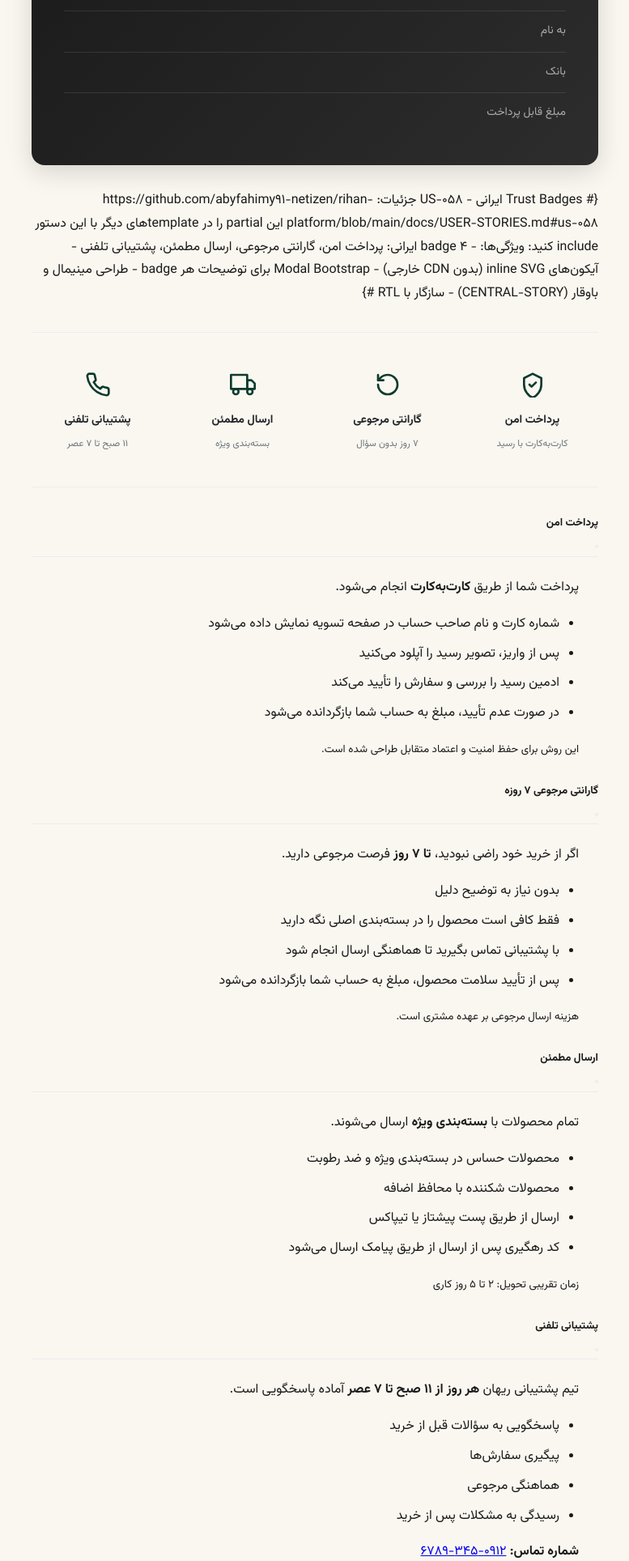
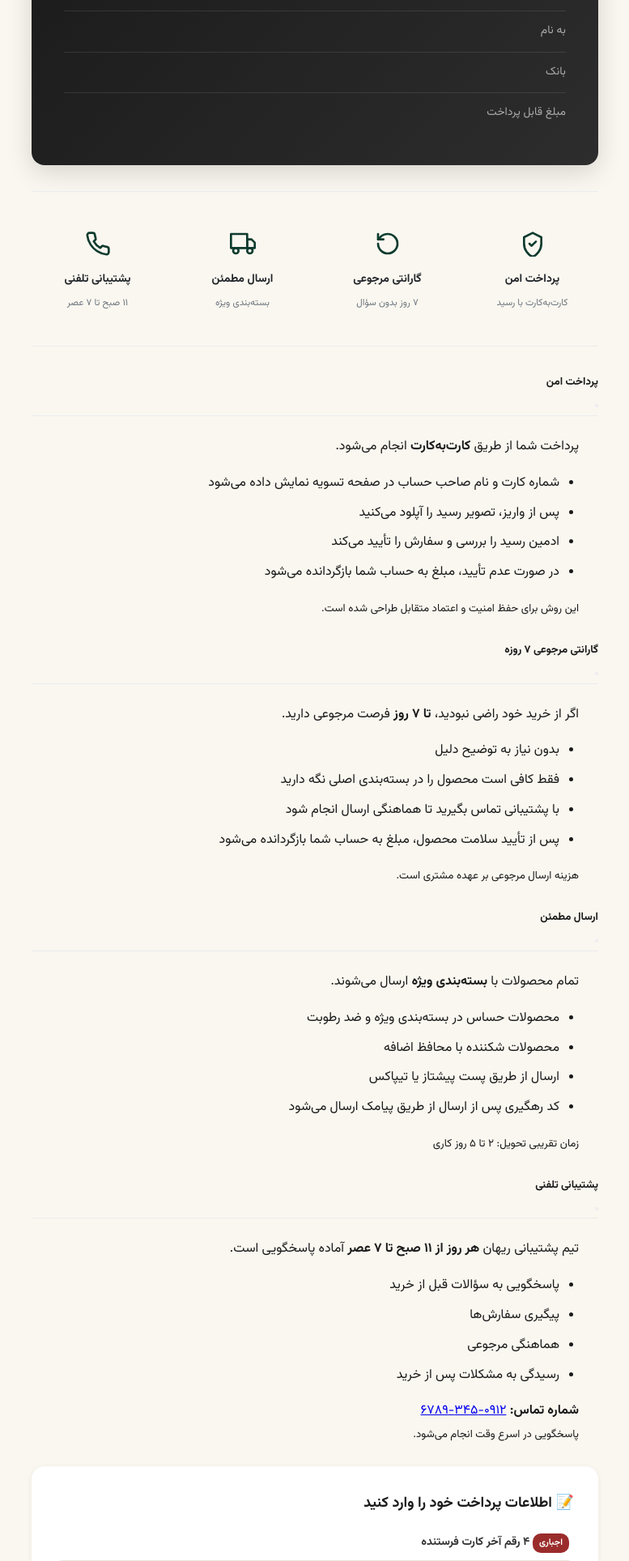
Before and after one commit to abyfahimy91-netizen/rihan-platform, a Django app: template src/modules/order/templates/order/payment_submit.html in a window 1280 px wide. Shown: the part 394-2322 px from the top of the page at 81% size, without its empty margins (251-1028 px from the left). Run offline with Django 5.2, Linux system fonts and the light colour scheme; the template is opened without the code that fills it, so the values that code supplies are empty; data comes from the database, SQL or seed files in the repository.

Commit message:
fix(template): replace multiline {# #} comment leaking into rendered pages

```diff
--- a/src/modules/catalog/templates/catalog/partials/trust_badges.html
+++ b/src/modules/catalog/templates/catalog/partials/trust_badges.html
@@ -1,17 +1,4 @@
-{#
-    Trust Badges ایرانی - US-058
-    جزئیات: https://github.com/abyfahimy91-netizen/rihan-platform/blob/main/docs/USER-STORIES.md#us-058
-
-    این partial را در templateهای دیگر با این دستور include کنید:
-
-    ویژگی‌ها:
-        - ۴ badge ایرانی: پرداخت امن، گارانتی مرجوعی، ارسال مطمئن، پشتیبانی تلفنی
-        - آیکون‌های inline SVG (بدون CDN خارجی)
-        - Modal Bootstrap برای توضیحات هر badge
-        - طراحی مینیمال و باوقار (CENTRAL-STORY)
-        - سازگار با RTL
-#}
-
+{# Trust Badges ایرانی - US-058: پرداخت امن، گارانتی، ارسال مطمئن، پشتیبانی #}
 <!-- Trust Badges (US-058) -->
 <div class="rihan-trust-section">
     <div class="rihan-trust-grid">
```
